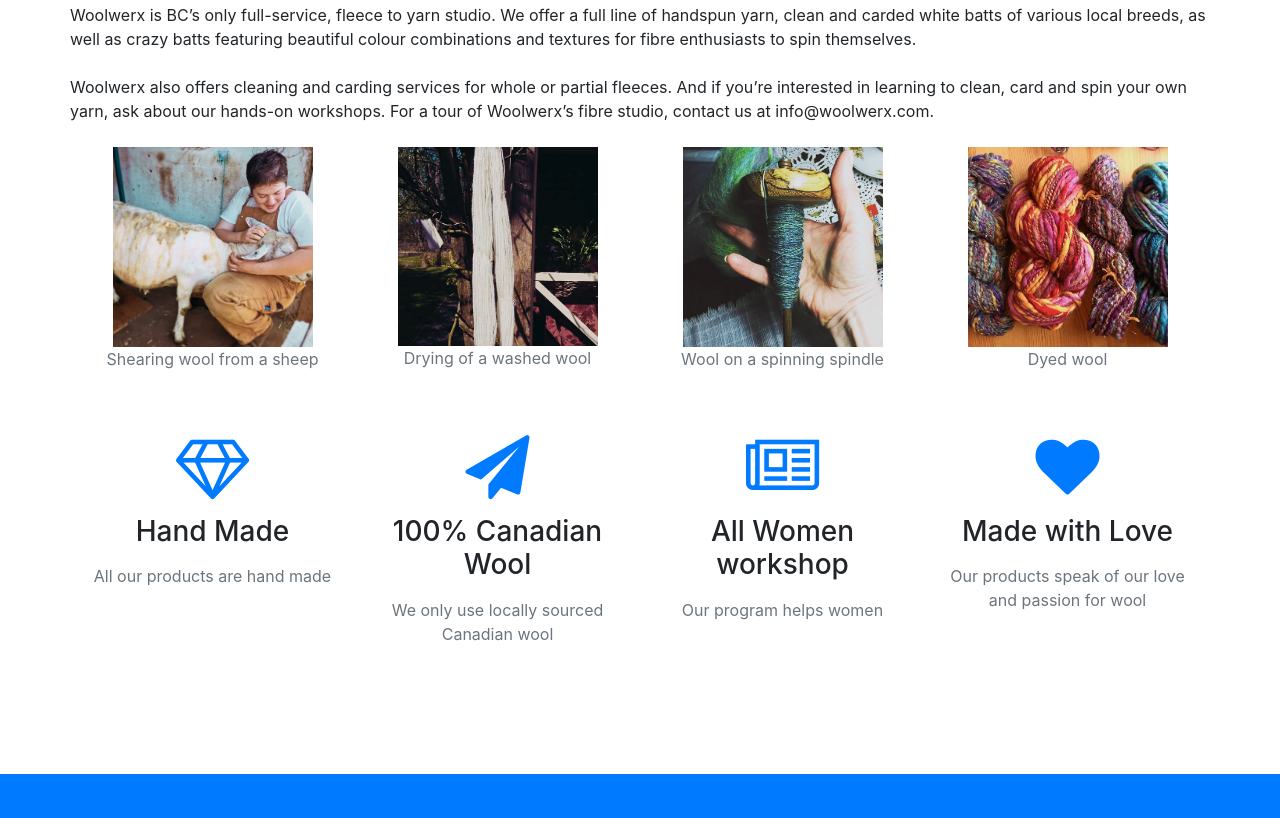
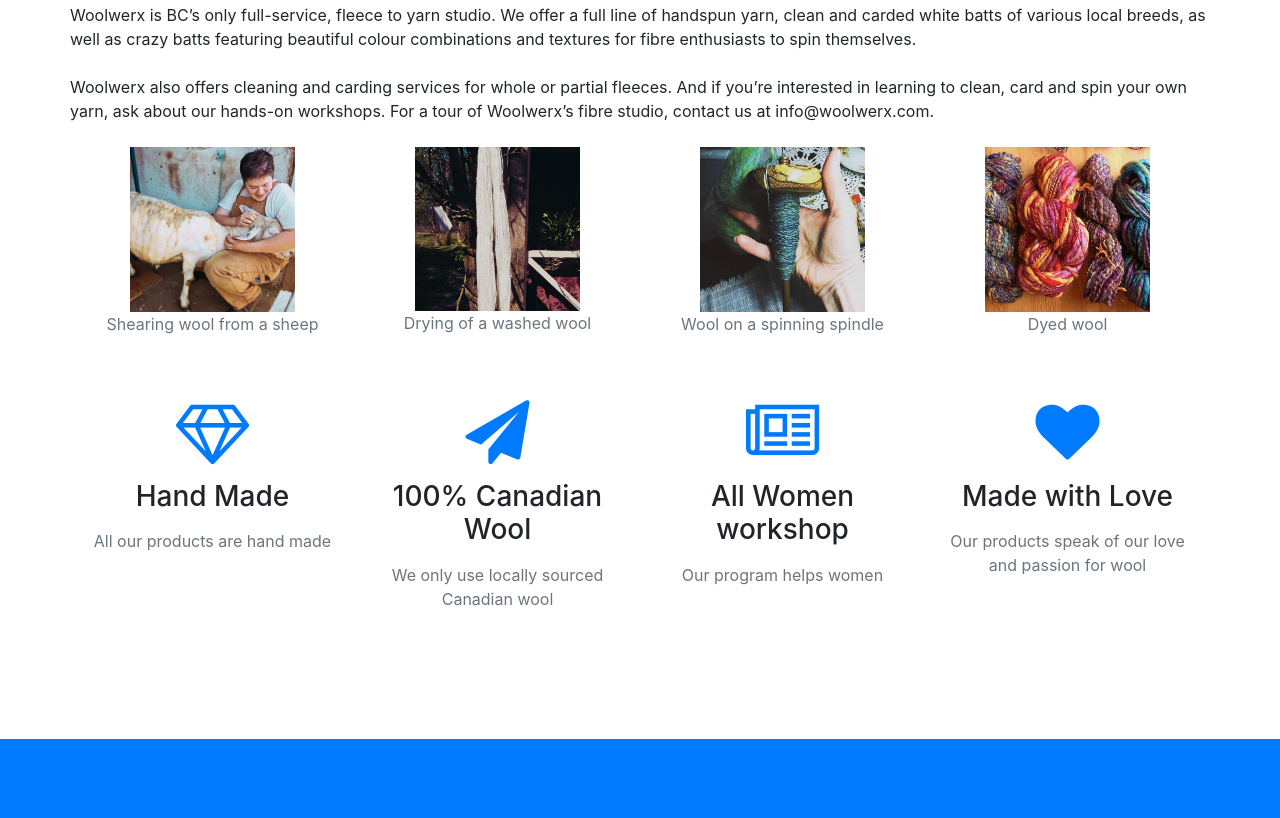
Before and after one commit to rockbender/rockbender.github.io, a website with bundled scripts: page efry/site1/index.html in a window 1280 px wide. Shown: the part 1682-2500 px from the top of the page. Built offline with nearby package versions, Linux system fonts and the light colour scheme.

Commit message:
adjust the image layout and size

```diff
--- a/efry/site1/css/creative.css
+++ b/efry/site1/css/creative.css
@@ -89,7 +89,7 @@
 }
 
 .studioImage {
-  max-width: 200px;
+  max-width: 165px;
 }
 
 #mainNav {
```
Also changed, not shown: efry/site1/index.html (+1 -1 lines).
